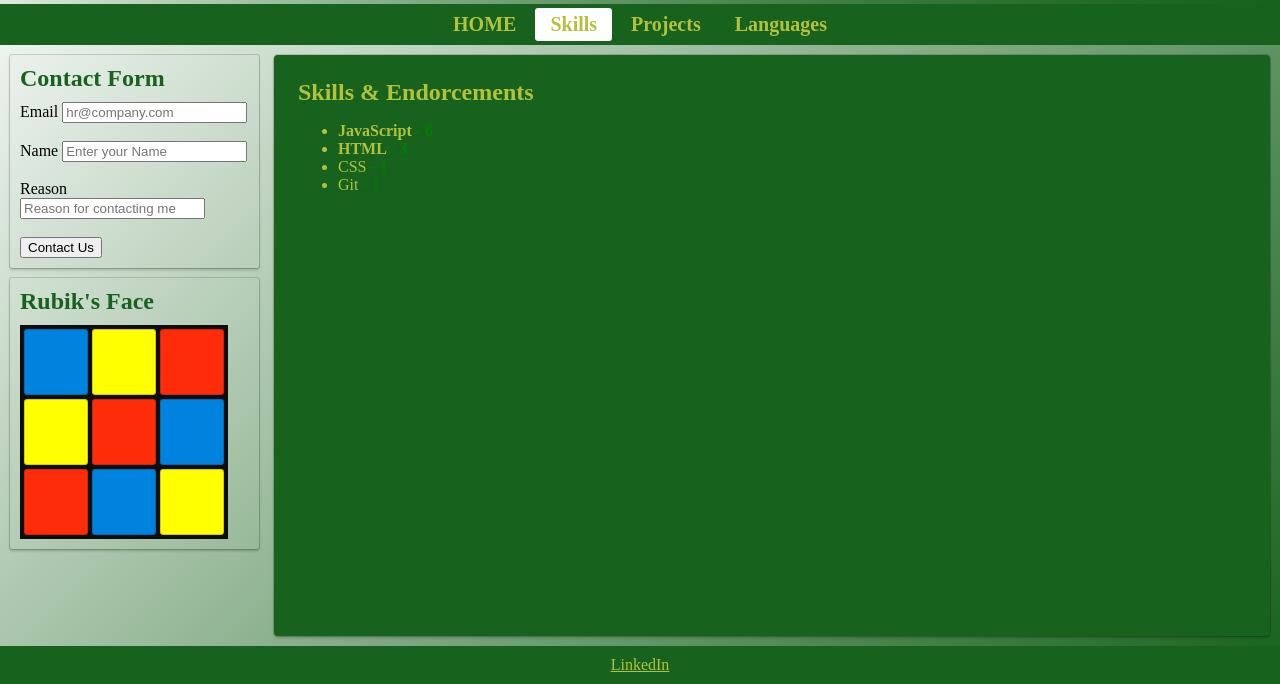
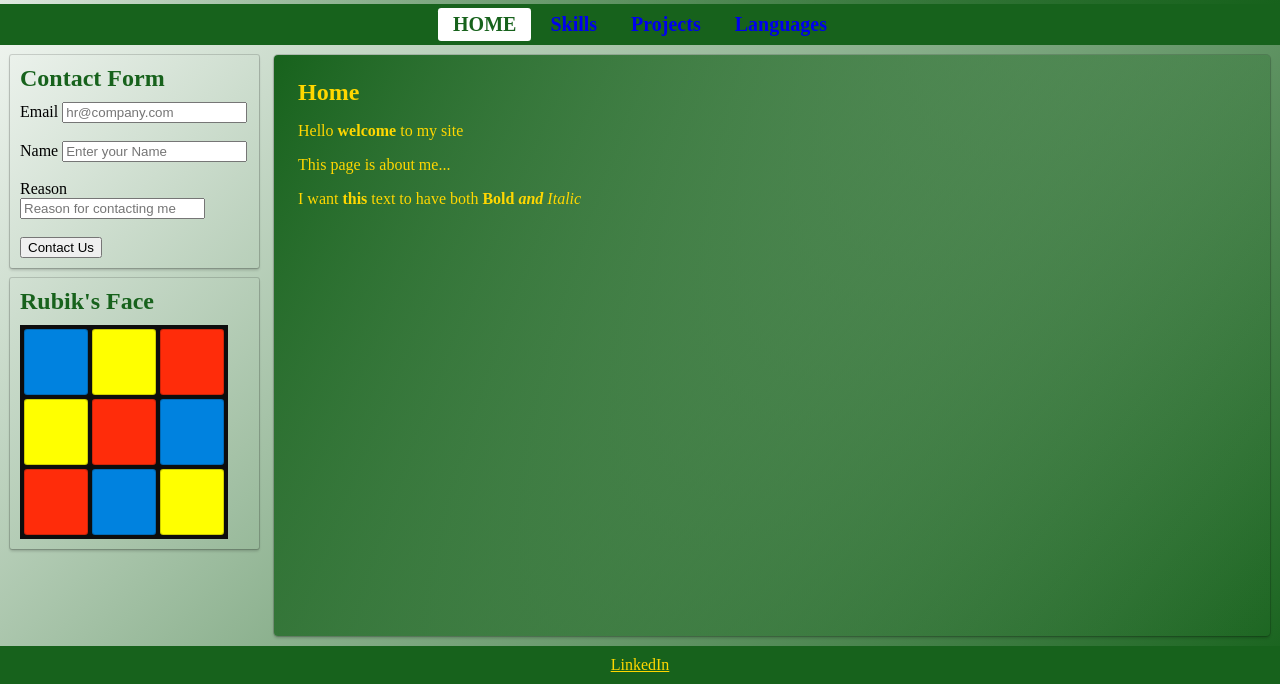
Before and after one commit to sabovoichita/Udemy, a plain HTML site: page index.html in a window 1280 px wide. Shown: the part 116-800 px from the top of the page. Drawn offline with Linux system fonts and the light colour scheme.

Commit message:
change color #b3c23e to gold

```diff
--- a/index.js
+++ b/index.js
@@ -1,4 +1,4 @@
-let activePage = "skills";
+let activePage = "home";
 
 function $(selector) {
   return document.querySelector(selector);
--- a/style.css
+++ b/style.css
@@ -1,5 +1,5 @@
 :root {
-  --clr-gold: #b3c23e;
+  --clr-gold: gold;
   --clr-green: #17621c;
 }
 html {
@@ -68,7 +68,6 @@ h1 {
 
 #top-menu-bar a {
   text-decoration: none;
-  color: var(--clr-gold);
   padding: 5px 15px 5px 15px;
   display: inline-block;
   margin: 4px 0;
@@ -85,7 +84,7 @@ h1 {
 #top-menu-bar a:hover,
 #top-menu-bar a.active {
   background-color: white;
-  color: var(--clr-gold);
+  color: var(--clr-green);
 }
 
 /* //////////////////////////   MAIN CONTENT /////////////////// */
@@ -107,7 +106,8 @@ h1 {
   flex: 1;
   padding: 24px;
   border-radius: 4px;
-  background: var(--clr-green);
+  background: linear-gradient(120deg, var(--clr-green), transparent);
+
   color: var(--clr-gold);
   box-shadow: 0 0 0 1px rgb(0, 0, 0, 0.15), 0 2px 3px rgba(0, 0, 0, 0.2);
 }
```
